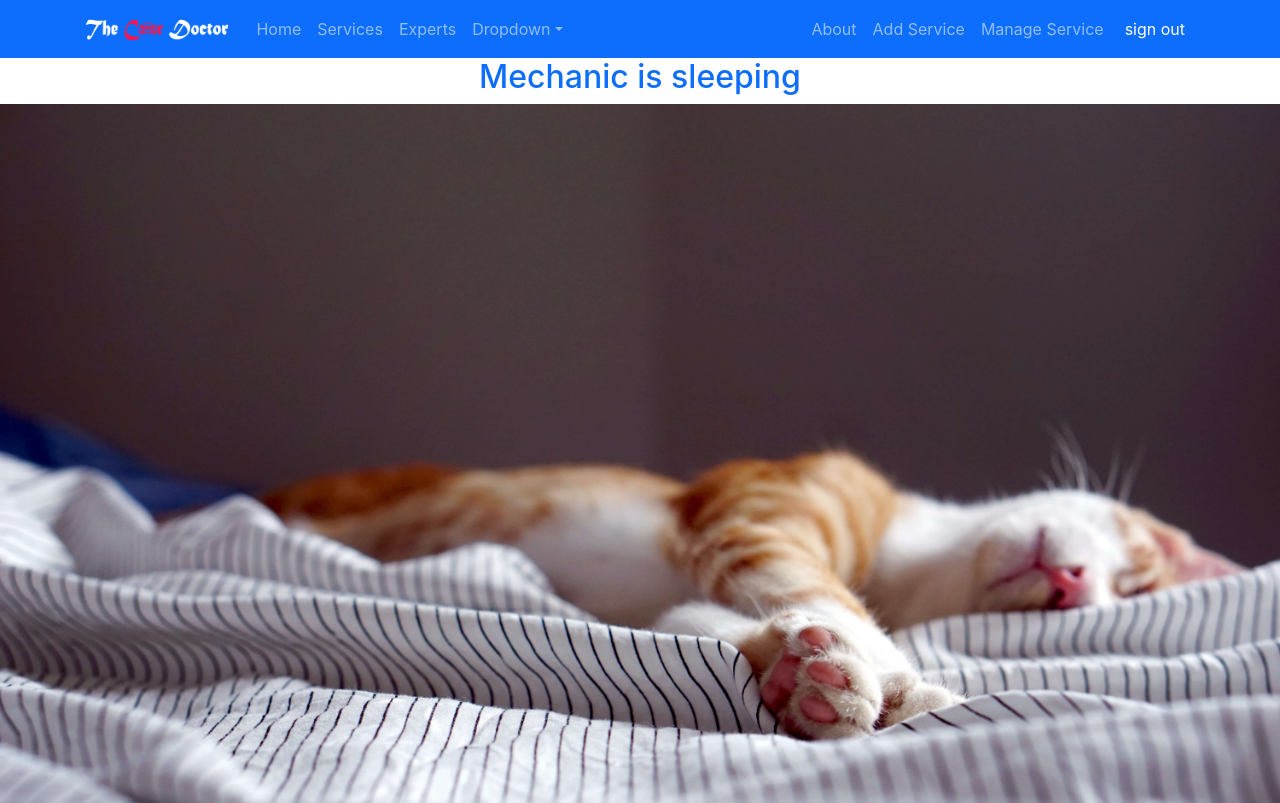
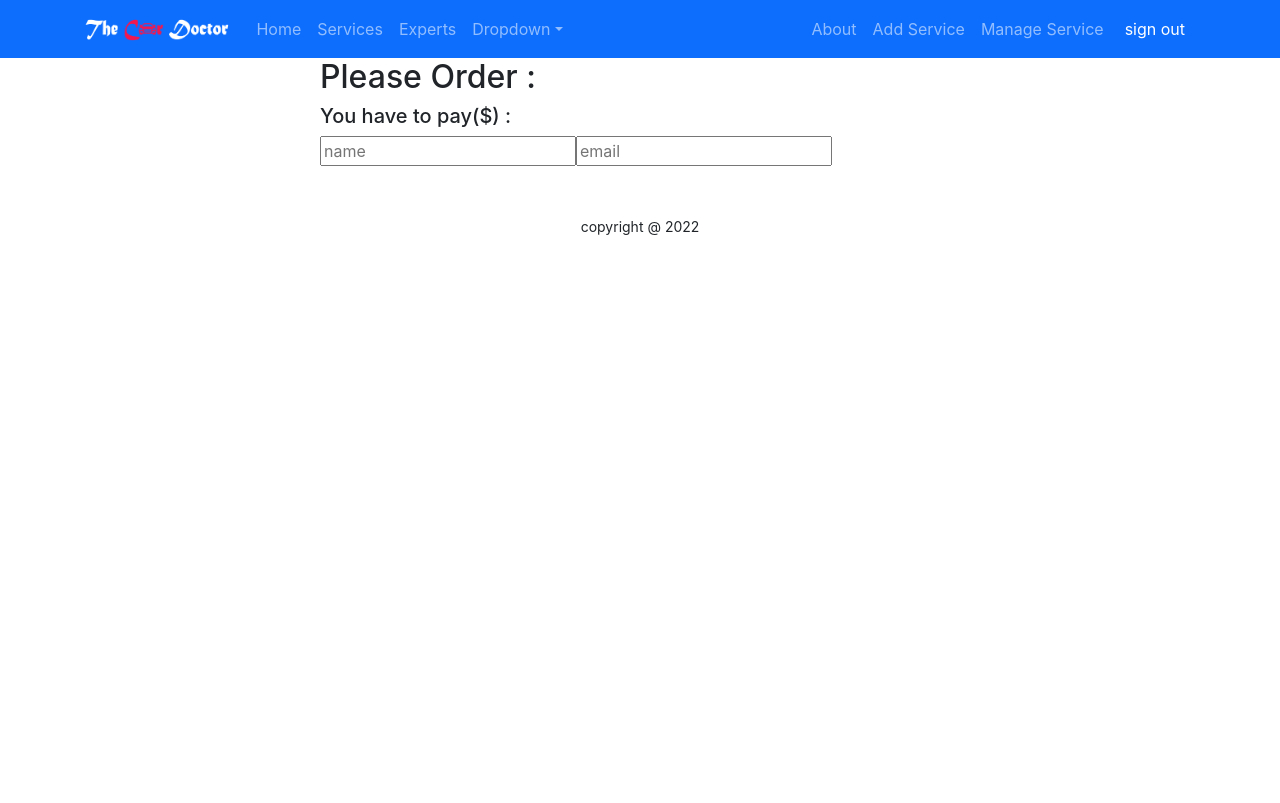
Before and after one commit to babuece97/car-services, a React (Create React App) app in the folder client/: page /checkout/1 in a window 1280 px wide. Shown: the top 803 px of the page. Built offline with nearby package versions, Linux system fonts and the light colour scheme; no server answers; sample sign-in values are in the browser's storage.

Commit message:
check out completer 68.2

```diff
--- a/client/src/App.js
+++ b/client/src/App.js
@@ -24,7 +24,7 @@ function App() {
         <Route path="/about" element={<About></About>}></Route>
         <Route path="/login" element={<Login></Login>}></Route>
         <Route path="/register" element={<Register></Register>}></Route>
-        <Route path="/checkout" element={
+        <Route path="/checkout/:serviceId" element={
           <RequireAuth>
             <Checkout></Checkout>
           </RequireAuth>
--- /dev/null
+++ b/client/src/Hooks/useServiceDetail.js
@@ -0,0 +1,14 @@
+import { useEffect, useState } from "react";
+
+const useServiceDetail =serviceId=>{
+    const [service, setService]=useState({});
+    useEffect(()=>{
+        const url = `http://localhost:5000/service/${serviceId}`;
+       // console.log(url);
+        fetch(url)
+        .then(res=>res.json())
+        .then(data =>setService(data));
+    }, [serviceId])
+    return[service]
+}
+export default useServiceDetail;
--- a/client/src/Pages/Checkout/Checkout/Checkout.js
+++ b/client/src/Pages/Checkout/Checkout/Checkout.js
@@ -1,9 +1,19 @@
 import React from 'react';
+import { useParams } from 'react-router-dom';
+import useServiceDetail from '../../../Hooks/useServiceDetail';
 
 const Checkout = () => {
+    const {serviceId}=useParams();
+    const [service]=useServiceDetail(serviceId);
     return (
-        <div>
-            <h2>Please Checkout your booking</h2>
+        <div className='w-50 mx-auto'>
+            <h2>Please  Order :{service.name}</h2>
+            <h5> You have to pay($) :{service.price}</h5>
+            <form>
+                <input type="text" name ="name" placeholder = 'name' required/>
+                <input type="text" name ="email" placeholder = 'email' required/>
+            </form>
+
         </div>
     );
 };
--- a/client/src/Pages/ServiceDetail/ServiceDetail.js
+++ b/client/src/Pages/ServiceDetail/ServiceDetail.js
@@ -1,17 +1,12 @@
 import React, { useEffect, useState } from 'react';
 import { Link, useParams } from 'react-router-dom';
+import useServiceDetail from '../../Hooks/useServiceDetail';
 import Home from '../Home/Home/Home';
 
 const ServiceDetail = () => {
     const { serviceId } = useParams();
-    const [service, setService]=useState({});
-    useEffect(()=>{
-        const url = `http://localhost:5000/service/${serviceId}`;
-       // console.log(url);
-        fetch(url)
-        .then(res=>res.json())
-        .then(data =>setService(data));
-    }, [])
+    const [service]=useServiceDetail(serviceId);
+
 
     return (
         <div className='w-96 mx-auto mt-16'>
@@ -20,7 +15,7 @@ const ServiceDetail = () => {
             <h5 class="mb-2 text-2xl font-bold tracking-tight text-gray-900 dark:text-white">{service.name}</h5>
            <p class="mb-3 font-normal text-gray-700 dark:text-gray-400">{service.description}</p>
            <div className='text-center'>
-                <Link to="/checkout">
+                <Link to={`/checkout/${serviceId}`}>
                     <button className='btn btn-primary'>Proceed Checkout</button>
                 </Link>
             </div>
```
